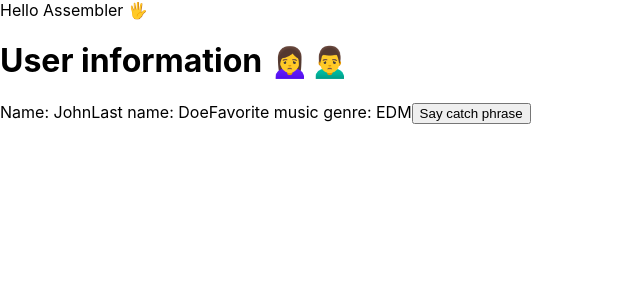
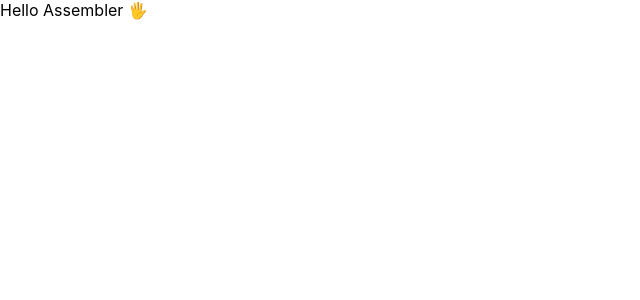
Before and after one commit to Damantino/react-intro-workshop, a React (Create React App) app: page / in a window 1280 px wide. Shown: the top 300 px of the page, without its empty margins (0-640 px from the left). Built offline with nearby package versions, Linux system fonts and the light colour scheme.

Commit message:
feat: remove code for solution

```diff
--- a/src/App.js
+++ b/src/App.js
@@ -1,18 +1,11 @@
 import Greeter from "./components/Greeter";
-import PersonDetails from "./components/PersonDetails";
+// Import PersonDetails 💡
 
 function App() {
   return (
     <div>
       <Greeter name="Assembler" emoji="🖐" />
-      <PersonDetails
-        user={{
-          name: "John",
-          lastName: "Doe",
-          favoriteGenre: "EDM",
-        }}
-        sayCatchPhrase={() => console.log("Howdy!")}
-      />
+      {/*  Add PersonDetails Component 💡 */}
     </div>
   );
 }
--- a/src/components/PersonDetails.js
+++ b/src/components/PersonDetails.js
@@ -1,13 +1,5 @@
 import React from "react";
 
 export default function PersonDetails(props) {
-  return (
-    <div>
-      <h1>User information 🙍‍♀️🙍‍♂️</h1>
-      <span>{`Name: ${props.user.name}`}</span>
-      <span>{`Last name: ${props.user.lastName}`}</span>
-      <span>{`Favorite music genre: ${props.user.favoriteGenre}`}</span>
-      <button onClick={props.sayCatchPhrase}>Say catch phrase</button>
-    </div>
-  );
+  // Create me 💡
 }
```
Also changed, not shown: 1 other file (tests, documents, lock files or other folders).
